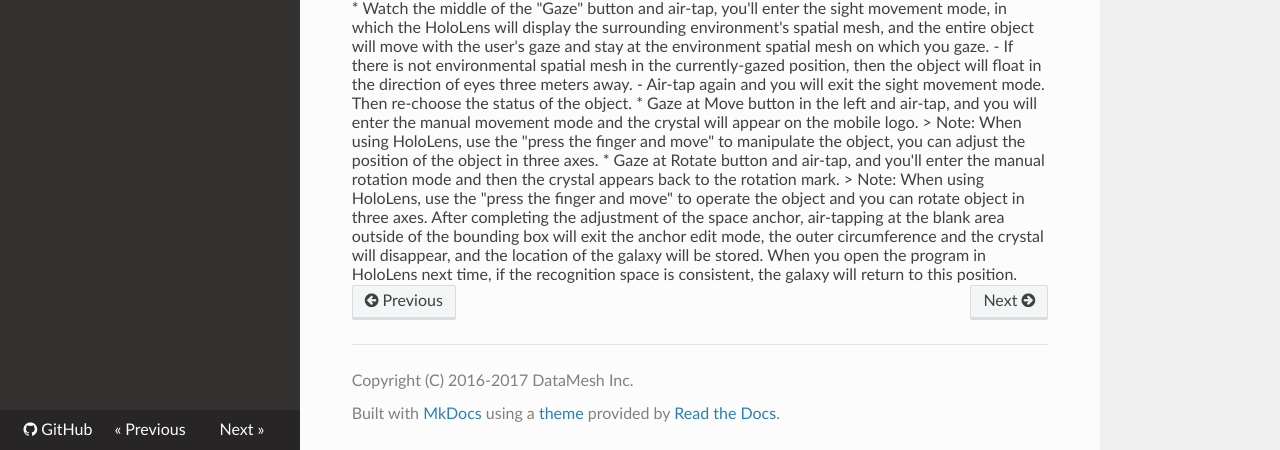
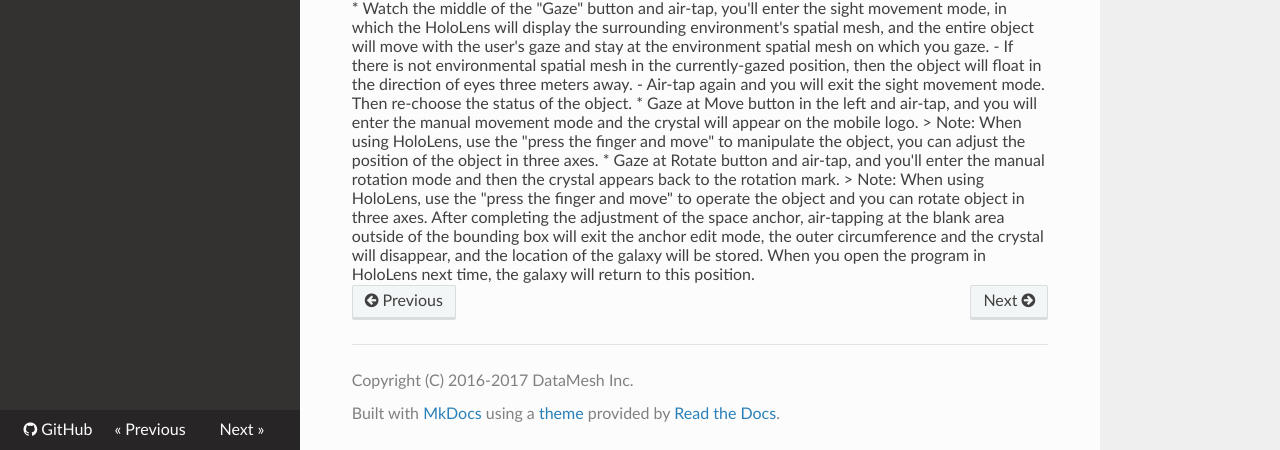
Before and after one commit to michael2008/ME-Live-Doc, an MkDocs documentation site: the page built from docs/user-guide.md, in a window 1280 px wide and 900 px high, scrolled down 20232 px, cut to the strip 450-900 px from the top of the window. Built offline with MkDocs 1.6.1, drawn with Linux system fonts in a browser that asks for light colours; nearby versions of some CDN libraries; old or Windows-style settings are respelled for this version of MkDocs.

Commit message:
Update user-guide.md

```diff
--- a/docs/user-guide.md
+++ b/docs/user-guide.md
@@ -393,4 +393,4 @@ Steps of Change Anchor are as follows:
 * Gaze at Rotate button and air-tap, and you'll enter the manual rotation mode and then the crystal appears back to the rotation mark.
   > Note: When using HoloLens, use the "press the finger and move" to operate the object and you can rotate object in three axes.
 
-After completing the adjustment of the space anchor, air-tapping at the blank area outside of the bounding box will exit the anchor edit mode, the outer circumference and the crystal will disappear, and the location of the galaxy will be stored. When you open the program in HoloLens next time, if the recognition space is consistent, the galaxy will return to this position.
+After completing the adjustment of the space anchor, air-tapping at the blank area outside of the bounding box will exit the anchor edit mode, the outer circumference and the crystal will disappear, and the location of the galaxy will be stored. When you open the program in HoloLens next time, the galaxy will return to this position.
```
